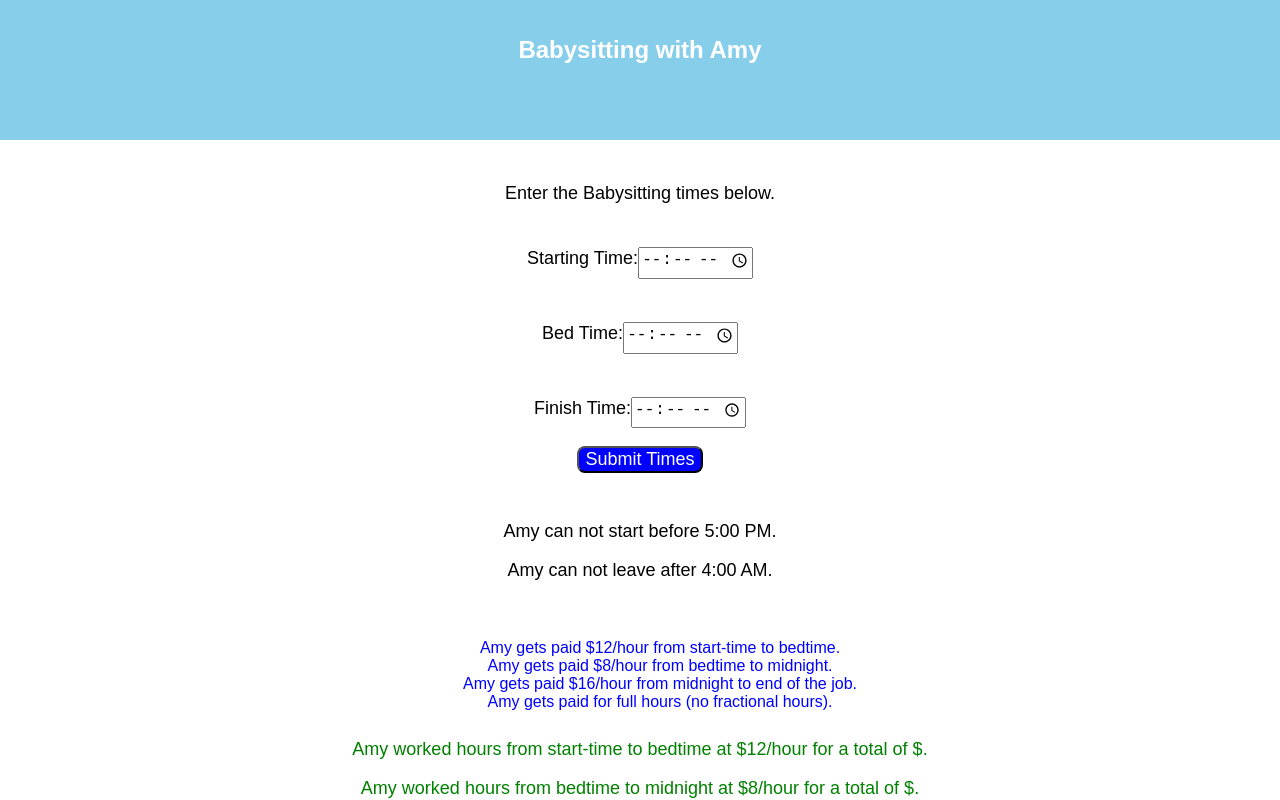
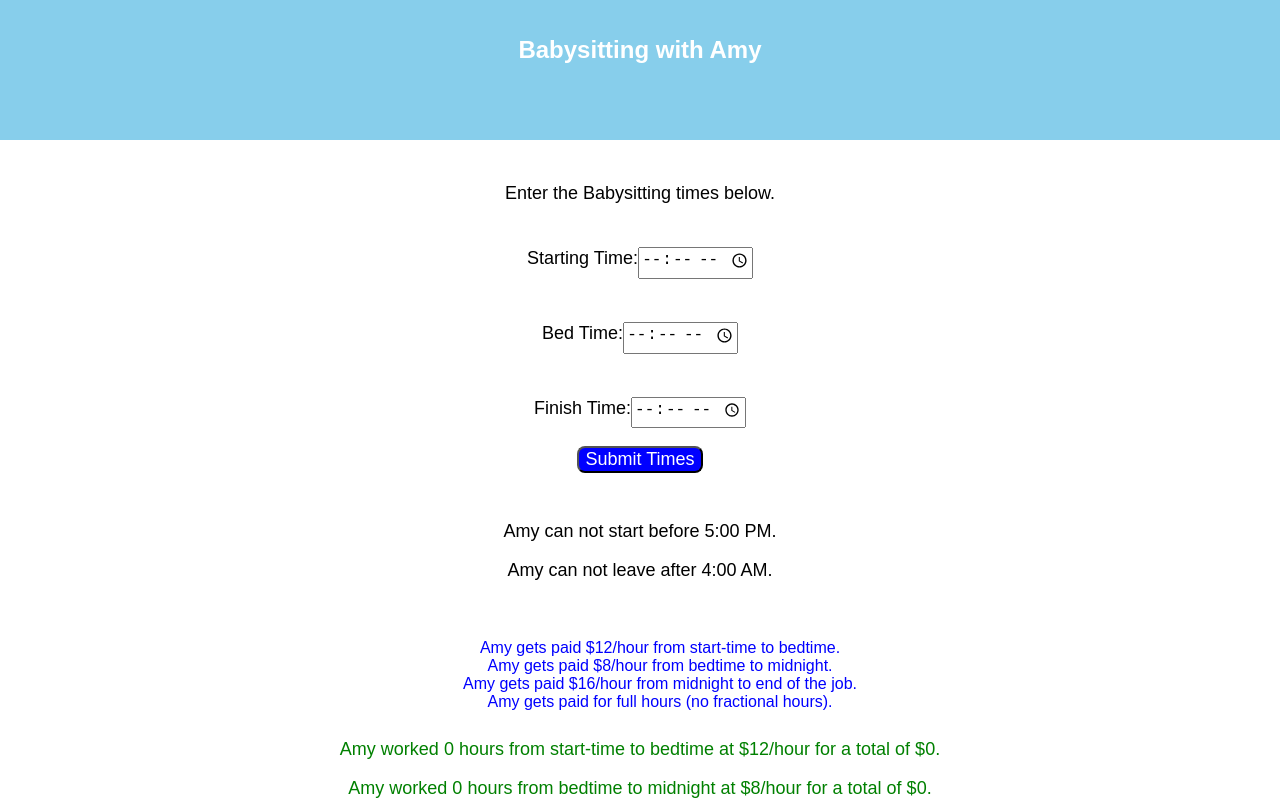
Before and after one commit to bweathers3/babysitting-kata, a React (Create React App) app: page / in a window 1280 px wide. Shown: the top 800 px of the page. Built offline with nearby package versions, Linux system fonts and the light colour scheme.

Commit message:
Complete this.state for Payment.js in App.js

```diff
--- a/src/components/app/App.js
+++ b/src/components/app/App.js
@@ -99,7 +99,7 @@ class App extends Component {
         this.billForExtraHourBeforeMidnight +
         this.billForExtraHourAfterMidnight;
     }
-    console.log(this.showFinalBillInfo);
+
 
 
     this.setState({
@@ -136,7 +136,18 @@ class App extends Component {
         />
         <Main />
         <Notes />
-        <Payment />
+        <Payment hoursBeforeBedTime={this.state.hoursBeforeBedTime}
+          hoursAfterBedTimeUntilMidnight={this.state.hoursAfterBedTimeUntilMidnight}
+          hoursAfterMidnightUntilFinishTime={this.state.hoursAfterMidnightUntilFinishTime}
+          extraHourBeforeMidnight={this.state.extraHourBeforeMidnight}
+          extraHourAfterMidnight={this.state.extraHourAfterMidnight}
+          billForHoursBeforeBedTime={this.state.billForHoursBeforeBedTime}
+          billForHoursAfterBedTimeUntilMidnight={this.state.billForHoursAfterBedTimeUntilMidnight}
+          billForHoursAfterMidnightUntilFinishTime={this.state.billForHoursAfterMidnightUntilFinishTime}
+          billForExtraHourBeforeMidnight={this.state.billForExtraHourBeforeMidnight}
+          billForExtraHourAfterMidnight={this.state.billForExtraHourAfterMidnight}
+          totalInvoice={this.state.totalInvoice}
+          />
       </div>
     );
   }
```
